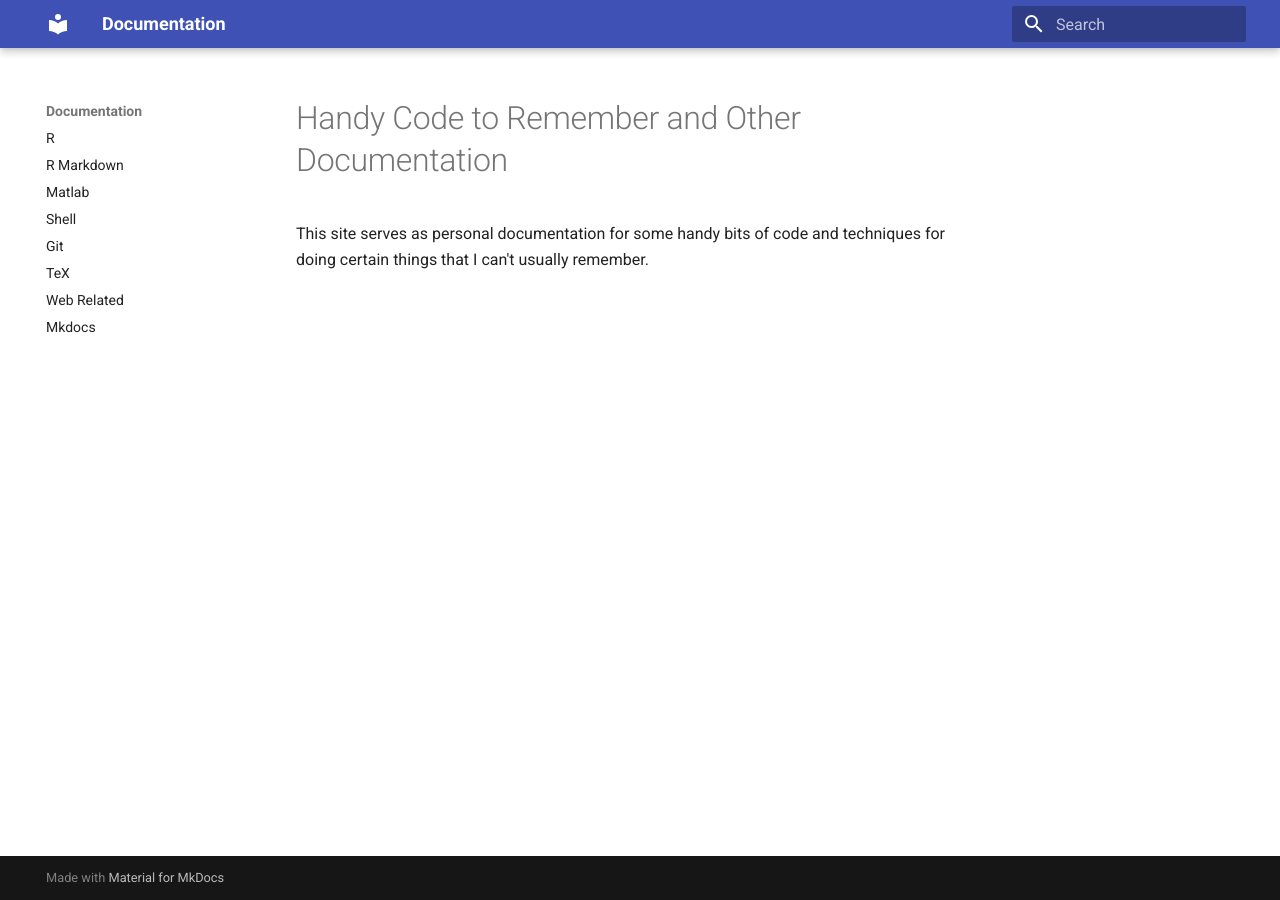
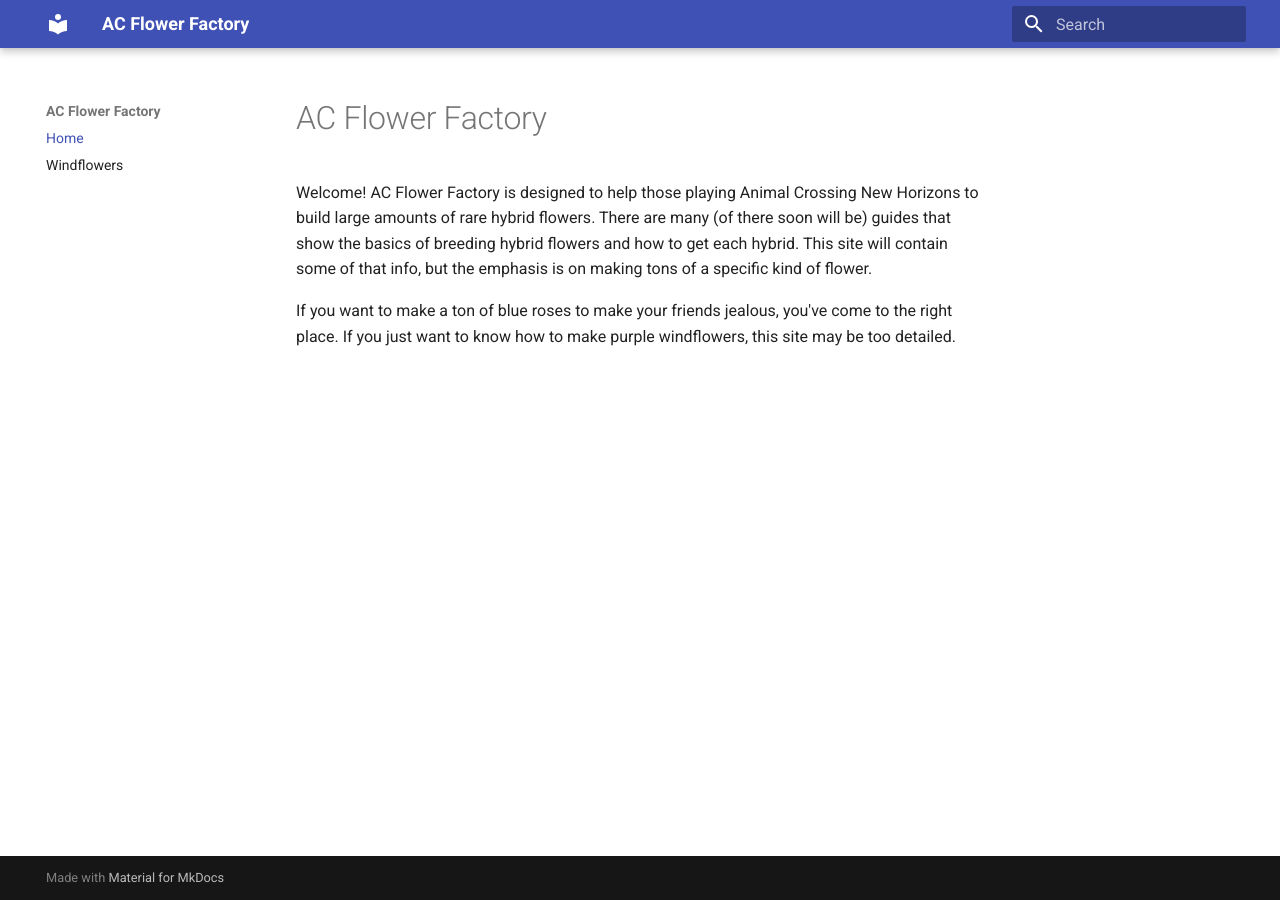
Before and after one commit to skent259/ac-flower-factory, an MkDocs documentation site: the page built from docs/index.md, in a window 1280 px wide. Built offline with MkDocs 1.6.1 and Material for MkDocs 9.7.7, drawn with Linux system fonts in a browser that asks for light colours.

Commit message:
update Windflowers
- mass produce blue

```diff
--- a/docs/index.md
+++ b/docs/index.md
@@ -1,6 +1,18 @@
-# Handy Code to Remember and Other Documentation
+# AC Flower Factory
 
-This site serves as personal documentation for some handy bits of code and techniques for doing certain things that I can't usually remember.
+Welcome! AC Flower Factory is designed to help those playing Animal Crossing New Horizons to build large amounts of rare hybrid flowers.  There are many (of there soon will be) guides that show the basics of breeding hybrid flowers and how to get each hybrid.  This site will contain some of that info, but the emphasis is on making tons of a specific kind of flower.
+
+If you want to make a ton of blue roses to make your friends jealous, you've come to the right place.  If you just want to know how to make purple windflowers, this site may be too detailed.
+
+<!-- Basics of breeding, mention how I'm going to try and avoid details -->
+
+<!-- April showers bring animal crossing flowers -->
+<!-- Link to Paleh's stuff and the other documents -->
+<!-- Have a technical explanation section -->
+
+
+
+
 
 
 <!-- For full documentation visit [mkdocs.org](https://mkdocs.org).
--- a/mkdocs.yml
+++ b/mkdocs.yml
@@ -1,15 +1,16 @@
-site_name: Documentation
+site_name: AC Flower Factory
 nav:
-  # - Home: index.md
-  - R: R.md
-  - R Markdown: Rmd.md
-  - Matlab: matlab.md
+  - Home: index.md
+  - Windflowers: windflowers.md
+  # - R: R.md
+  # - R Markdown: Rmd.md
+  # - Matlab: matlab.md
   # - Linux: Linux.md
-  - Shell: shell.md
-  - Git: git_commands.md
-  - TeX: tex.md
-  - Web Related: web.md
-  - Mkdocs: mkdocs.md
+  # - Shell: shell.md
+  # - Git: git_commands.md
+  # - TeX: tex.md
+  # - Web Related: web.md
+  # - Mkdocs: mkdocs.md
 
 theme:
   name: 'material'
```
Also changed, not shown: docs/windflowers.md (added, +41 -0 lines), docs/intro.md (added).
